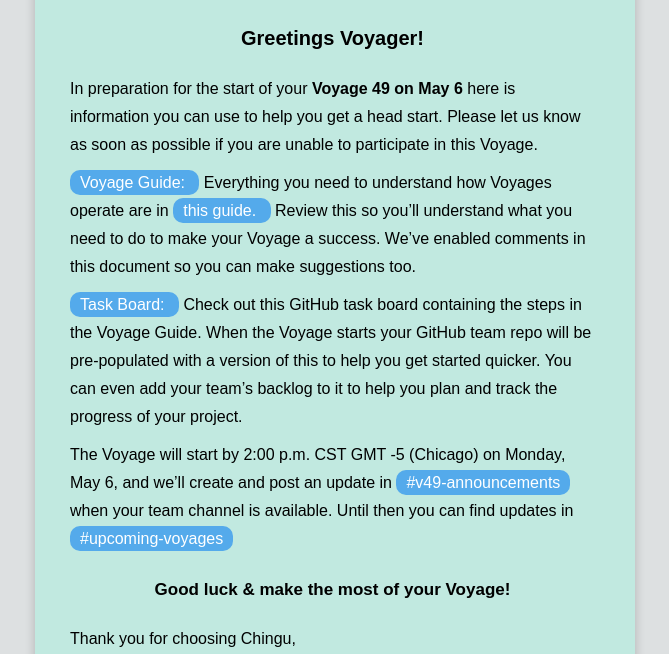
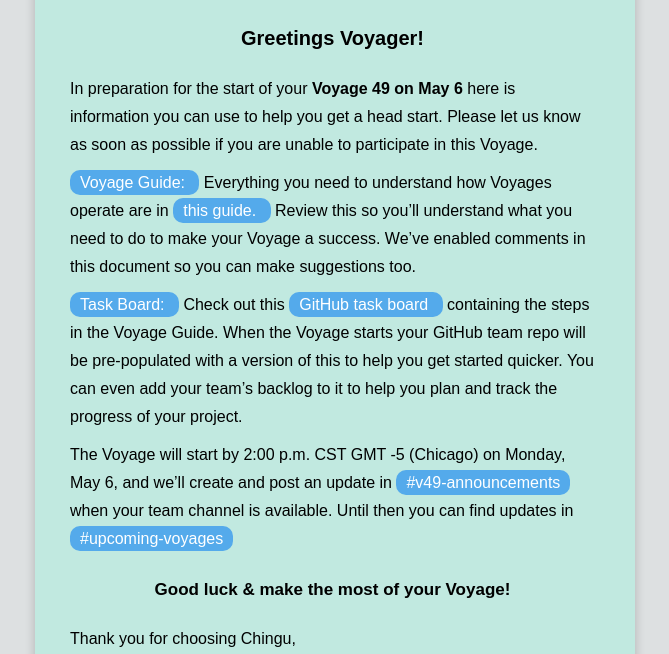
Before and after one commit to Valeriusdev/responsive-email7, a plain HTML site: page index.html in a window 1280 px wide. Shown: the part 146-800 px from the top of the page, without its empty margins (305-974 px from the left). Drawn offline with Linux system fonts and the light colour scheme.

Commit message:
add GitHub task board link

```diff
--- a/index.html
+++ b/index.html
@@ -183,7 +183,11 @@
                               <a href="https://example.com/3" target="_blank" style="color: #FFFFFF; background-color: #54aaeb; text-decoration: none; padding: 4px 10px; border-radius: 10px;">
                                  Task Board:
                               </a>
-                              &nbsp;Check out this GitHub task board containing the steps in the Voyage Guide. When the Voyage starts your GitHub team repo will be pre-populated with a version of this to help you get started quicker. You can even add your team’s backlog to it to help you plan and track the progress of your project.
+                              &nbsp;Check out this
+                              <a href="https://example.com/3" target="_blank" style="color: #FFFFFF; background-color: #54aaeb; text-decoration: none; padding: 4px 10px; border-radius: 10px;">
+                                 GitHub task board
+                              </a>
+                              &nbsp;containing the steps in the Voyage Guide. When the Voyage starts your GitHub team repo will be pre-populated with a version of this to help you get started quicker. You can even add your team’s backlog to it to help you plan and track the progress of your project.
                            </p>
                            <p style="margin: 10px; color:#000000; font-family:Arial,sans-serif; font-size:16px; line-height:28px">
                               The Voyage will start by 2:00 p.m. CST GMT -5 (Chicago) on Monday, May 6, and we’ll create and post an update in
```
